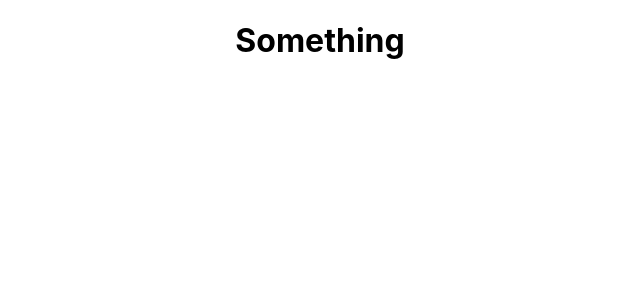
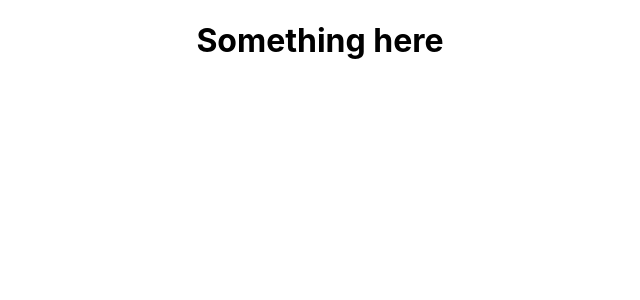
Before and after one commit to tiredoak/netflix-clone, a React (Create React App) app: page / in a window 1280 px wide. Shown: the top 300 px of the page, without its empty margins (320-960 px from the left). Built offline with nearby package versions, Linux system fonts and the light colour scheme.

Commit message:
Changed to functional component

```diff
--- a/src/App.js
+++ b/src/App.js
@@ -1,11 +1,11 @@
 import './App.css';
 
-function App() {
+const App = () => {
   return (
     <div className='App'>
-      <h1>Something</h1>
+      <h1>Something here</h1>
     </div>
   );
-}
+};
 
 export default App;
```
